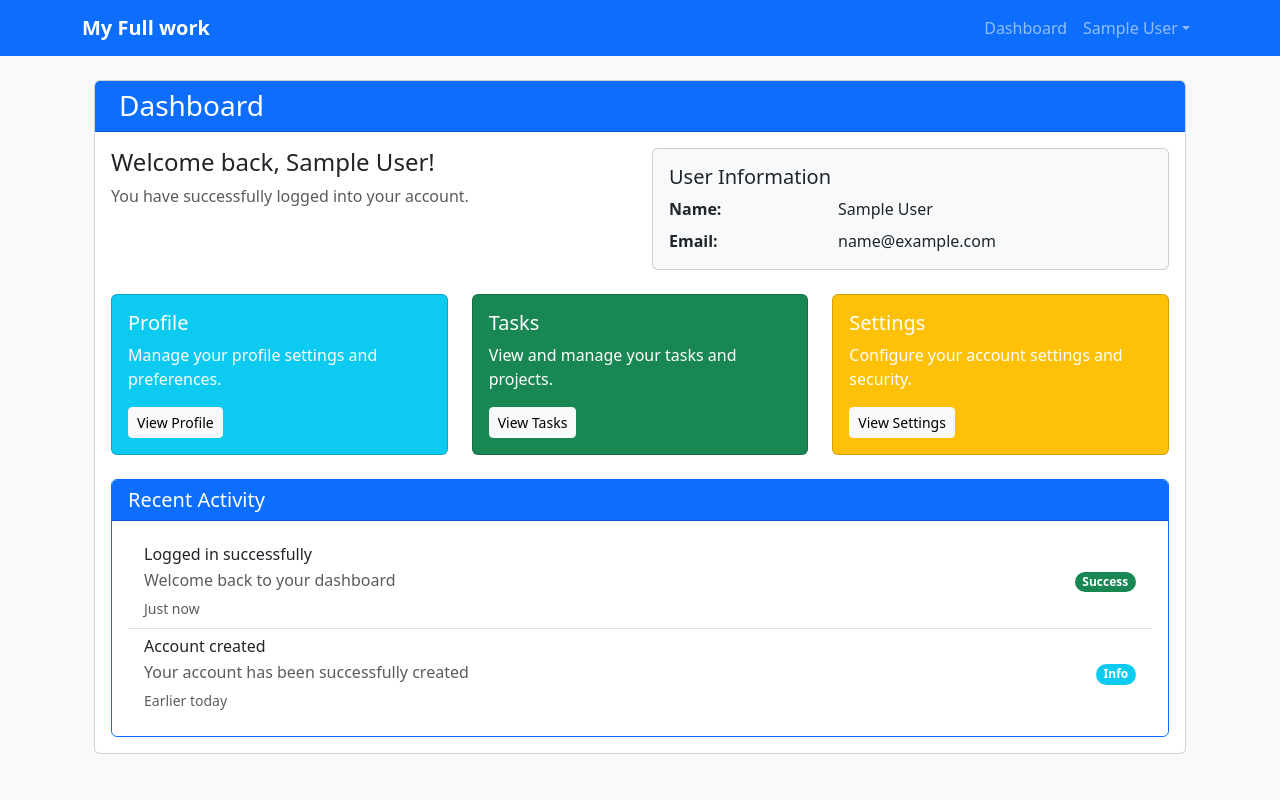
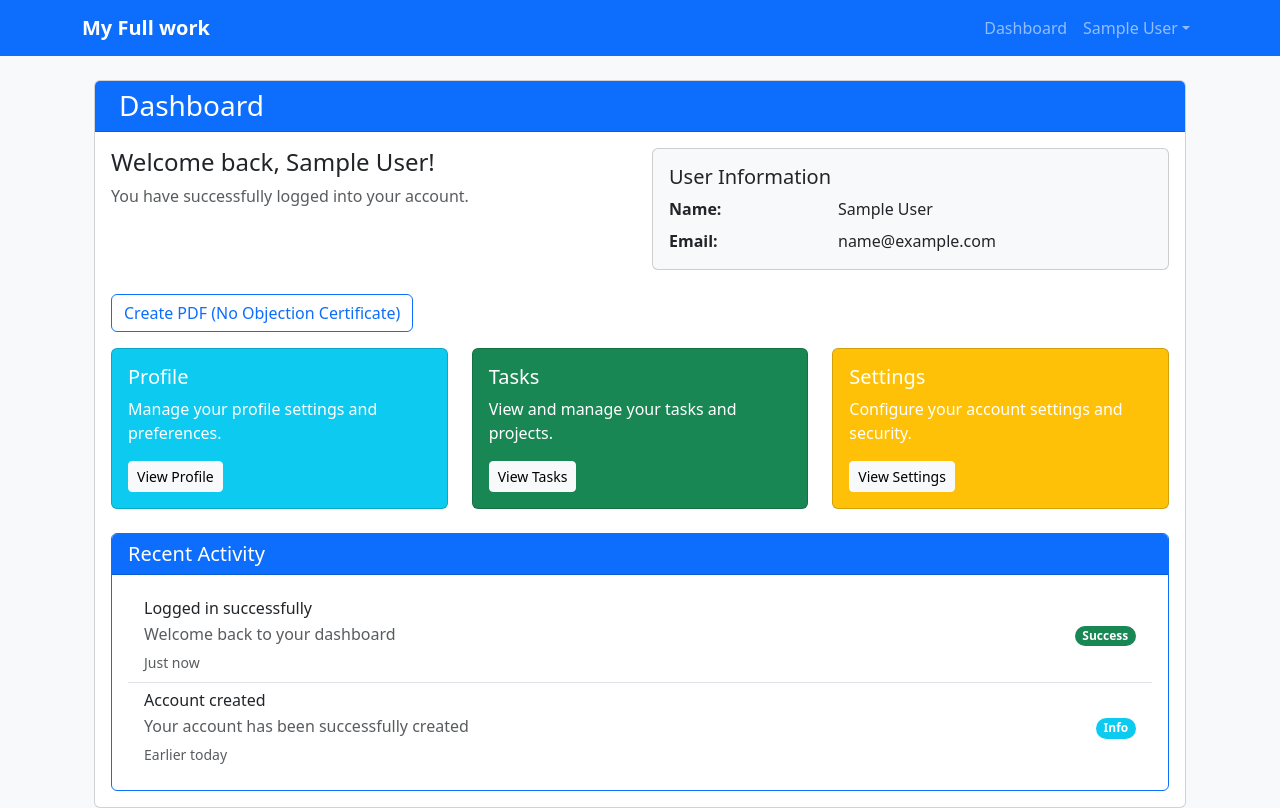
Before and after one commit to isahityakarn/curdwithlogin_reactjs, a React (Create React App) app: page /dashboard in a window 1280 px wide. Built offline with nearby package versions, Linux system fonts and the light colour scheme; sample sign-in values are in the browser's storage.

Commit message:
create pdf done

```diff
--- a/package.json
+++ b/package.json
@@ -9,6 +9,8 @@
     "axios": "^1.11.0",
     "bootstrap": "^5.3.0",
     "crypto-js": "^4.2.0",
+    "jspdf": "^3.0.1",
+    "jspdf-autotable": "^5.0.2",
     "react": "^18.2.0",
     "react-dom": "^18.2.0",
     "react-router-dom": "^6.3.0",
--- a/src/components/Dashboard.js
+++ b/src/components/Dashboard.js
@@ -1,8 +1,74 @@
 import React from 'react';
+import jsPDF from 'jspdf';
+import autoTable from 'jspdf-autotable';
 import { useAuth } from '../context/AuthContext';
 
 const Dashboard = () => {
   const { user } = useAuth();
+
+  // PDF generation handler
+  const handleCreatePDF = () => {
+    const doc = new jsPDF();
+    doc.setFontSize(12);
+    doc.text('Annexure-9: Format of No Objection Certificate', 10, 12);
+    doc.setFont(undefined, 'bold');
+    doc.text('No Objection Certificate', 80, 22);
+    doc.setFont(undefined, 'normal');
+    doc.setFontSize(10);
+    doc.text(
+      'This is to certify that the State/UT Directorate has no objection to <Name of the applicant ITI>, located at <Address of the institute>, applying under <Category: New ITI / Existing ITI - Addition of Trade Unit / Shifting or Relocation of Existing ITI> for affiliation with the Directorate General of Training (DGT), New Delhi for the following trade(s) and unit(s) subject to fulfillment of DGT affiliation norms:',
+      10, 32, { maxWidth: 190 }
+    );
+    let y = 52;
+    doc.setFont(undefined, 'bold');
+    doc.text('Name of the institute:', 10, y);
+    doc.setFont(undefined, 'normal');
+    doc.text('_________________________________________', 60, y);
+    y += 8;
+    doc.setFont(undefined, 'bold');
+    doc.text('Complete Address* of Institute:', 10, y);
+    doc.setFont(undefined, 'normal');
+    doc.text('_________________________________________', 70, y);
+    y += 8;
+    doc.setFontSize(8);
+    doc.text('(*Complete old and New Address of the institute in case of Shifting or Relocation of existing ITI)', 12, y);
+    doc.setFontSize(10);
+    y += 8;
+    doc.setFont(undefined, 'bold');
+    doc.text('Application Number/MIS code:', 10, y);
+    doc.setFont(undefined, 'normal');
+    doc.text('_________________________', 65, y);
+    y += 8;
+    doc.setFont(undefined, 'bold');
+    doc.text('Category of application:', 10, y);
+    y += 8;
+    // Table
+    autoTable(doc, {
+      startY: y,
+      head: [['S. No.', 'Trade Name', 'Number of Units in Shift I', 'Number of Units in Shift II']],
+      body: [
+        ['1', '', '', ''],
+        ['2', '', '', ''],
+        ['3', '', '', ''],
+        ['4', '', '', ''],
+      ],
+      theme: 'grid',
+      headStyles: { fillColor: [200, 200, 200], textColor: 0, fontStyle: 'bold' },
+      styles: { fontSize: 10 },
+      columnStyles: { 0: { cellWidth: 15 }, 1: { cellWidth: 60 }, 2: { cellWidth: 50 }, 3: { cellWidth: 50 } },
+    });
+    y = doc.lastAutoTable.finalY + 6;
+    doc.setFontSize(10);
+    doc.text('Liabilities, if any, on this count shall be the sole responsibility of the Applicant. This No Objection Certificate is valid for a period of one year from the date of issuance.', 10, y, { maxWidth: 190 });
+    y += 10;
+    doc.text('The issuance of this NOC does not, in itself, guarantee the accreditation or affiliation of the institute. The institute must fully comply with all applicable norms, procedures, and guidelines as prescribed for affiliation and accreditation.', 10, y, { maxWidth: 190 });
+    y += 18;
+    doc.text('Signature', 10, y);
+    doc.text('State Director, (State Name)', 120, y);
+    y += 8;
+    doc.text('Date', 10, y);
+    doc.save('No_Objection_Certificate.pdf');
+  };
 
   return (
     <div className="container-fluid">
@@ -49,6 +115,11 @@ const Dashboard = () => {
               </div>
 
               <div className="row mt-4">
+                <div className="col-12 mb-3">
+                  <button className="btn btn-outline-primary" onClick={handleCreatePDF}>
+                    Create PDF (No Objection Certificate)
+                  </button>
+                </div>
                 <div className="col-md-4">
                   <div className="card text-white bg-info">
                     <div className="card-body">
```
Also changed, not shown: 1 other file (tests, documents, lock files or other folders).
